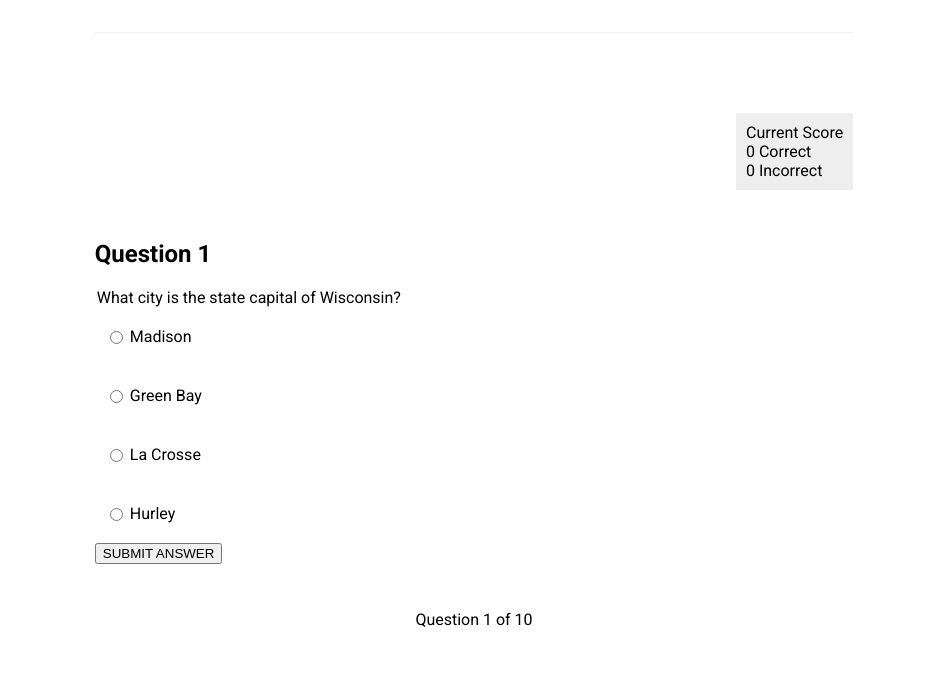
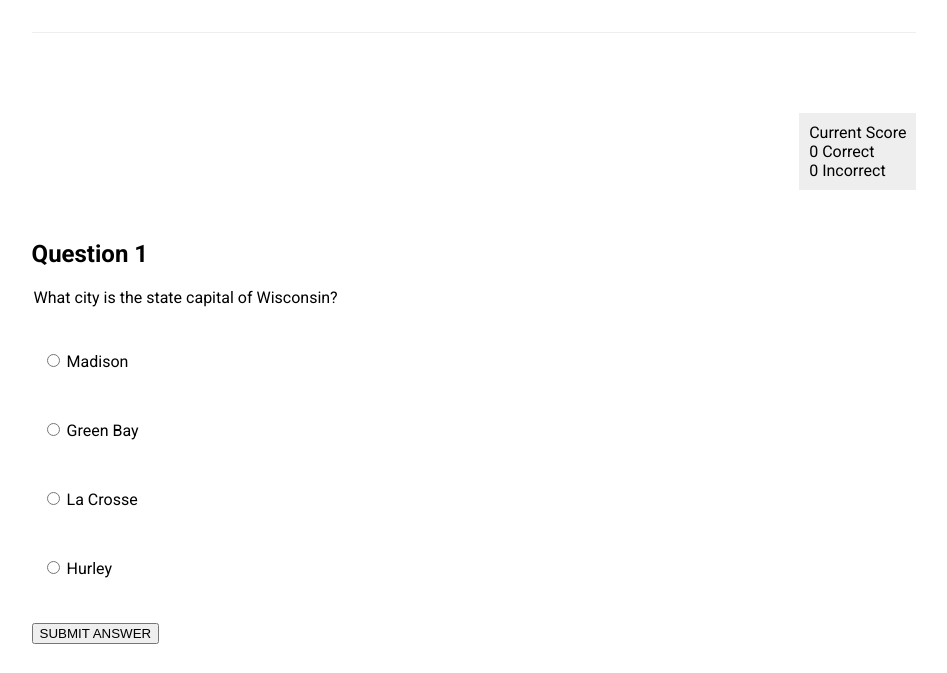
Before and after one commit to chriscarlsondev/better-know-wisconsin, a plain HTML site: page index.html in a window 1280 px wide. Both pictures are taken after a click on the button "START QUIZ". Shown: the part 127-800 px from the top of the page, without its empty margins (166-1113 px from the left). Drawn offline with nearby package versions, Linux system fonts and the light colour scheme.

Commit message:
updated width of header and footer to match main

```diff
--- a/css/styles.css
+++ b/css/styles.css
@@ -5,7 +5,7 @@ body {
 
 
 header {
-    width: 60%;
+    width: 70%;
     margin: 50px auto;
 }
 
@@ -17,7 +17,7 @@ h2 {
     clear: right;
 }
 main {
-    width: 60%;
+    width: 70%;
     margin: auto;
     border-top: 1px solid #eee;
     border-bottom: 1px solid #eee;
@@ -25,16 +25,11 @@ main {
 }
 
 footer {
-    width: 60%;
+    width: 70%;
     margin: 50px auto;
     font-weight: 300;
     font-size: .9em;
     text-align: center;
-}
-
-input[type="radio"] {
-    margin-top: -1px;
-    vertical-align: middle;
 }
 
 .quiz-form {
@@ -42,14 +37,28 @@ input[type="radio"] {
 }
 
 label {
-    margin: 5px 0;
+    display: inline-block;
+    padding: 10px 50px 10px 0;
+}
+
+button {
+    margin-top: 20px;
+}
+
+legend {
+    margin: 20px 0;
 }
 
 .answer-option {
     display: inline-block;
-    padding: 20px 10px;
+    padding: 15px 10px;
     margin: 0 0;
     width: 100%;
+}
+
+.answer-option:hover {
+    background: #eee;
+    border-radius: 10px;
 }
 
 .score-tracker {
--- a/index.html
+++ b/index.html
@@ -16,7 +16,7 @@
             <h1>Better Know Wisconsin</h1>
             <img src="./images/wisconsin-icon.png" alt="Shape of Wisconsin" width="50">
     </header>
-    <main id="js-quiz-app">
+    <main id="js-quiz-app" role="main">
     </main>
     <footer>
         <p>Copyright &copy; 2019. Chris Carlson. All Rights Reserved.</p>
--- a/index.js
+++ b/index.js
@@ -108,20 +108,21 @@ function generateQuizQuestion(questionIDToDisplay, quizQuestions) {
                 <legend class="question">${displayQuestion.question}</legend>
                 <div class="answer-option">
                 <input type="radio" name="answer" id="answer-a" value="A">
-            <label for="answer-a">${displayQuestion.optionA}</label><br>
+            <label for="answer-a">${displayQuestion.optionA}</label>
             </div>
             <div class="answer-option">
             <input type="radio" name="answer" id="answer-b" value="B">
-            <label for="answer-b">${displayQuestion.optionB}</label><br>
+            <label for="answer-b">${displayQuestion.optionB}</label>
             </div>
             <div class="answer-option">
             <input type="radio" name="answer" id="answer-c" value="C">
-            <label for="answer-c">${displayQuestion.optionC}</label><br>
+            <label for="answer-c">${displayQuestion.optionC}</label>
             </div>
             <div class="answer-option">
             <input type="radio" name="answer" id="answer-d" value="D">
             <label for="answer-d">${displayQuestion.optionD}</label>
             </div>
+            </fieldset>
             `;
 }
 
```
